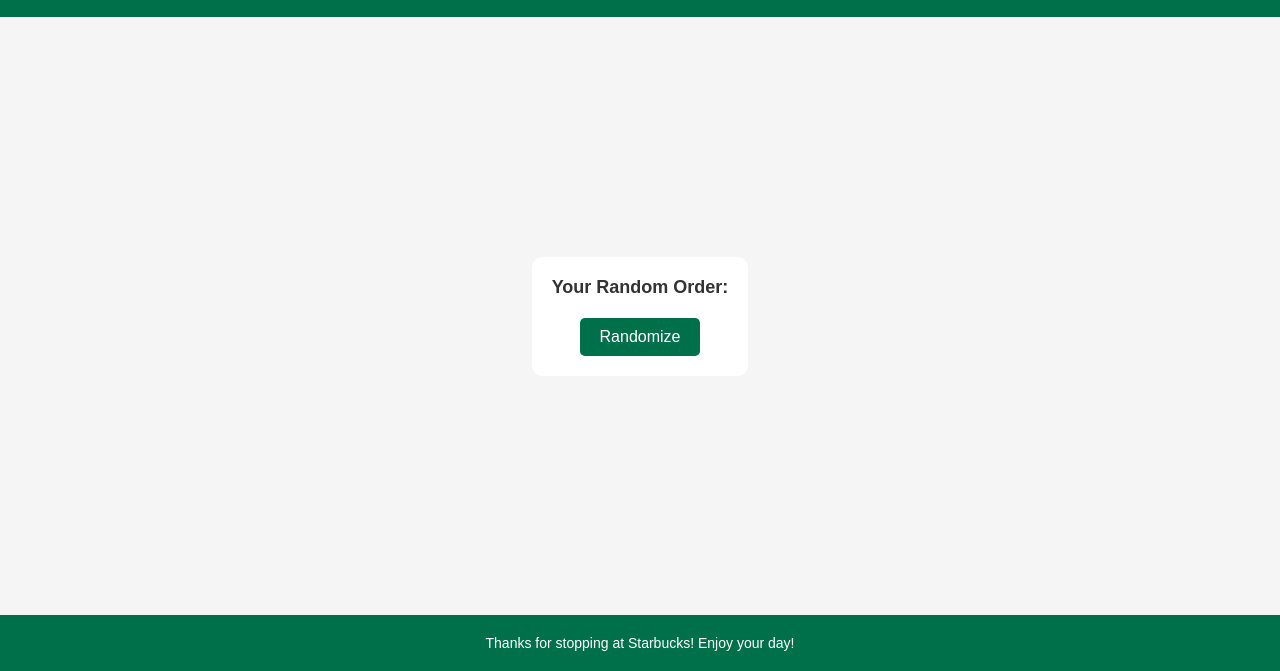
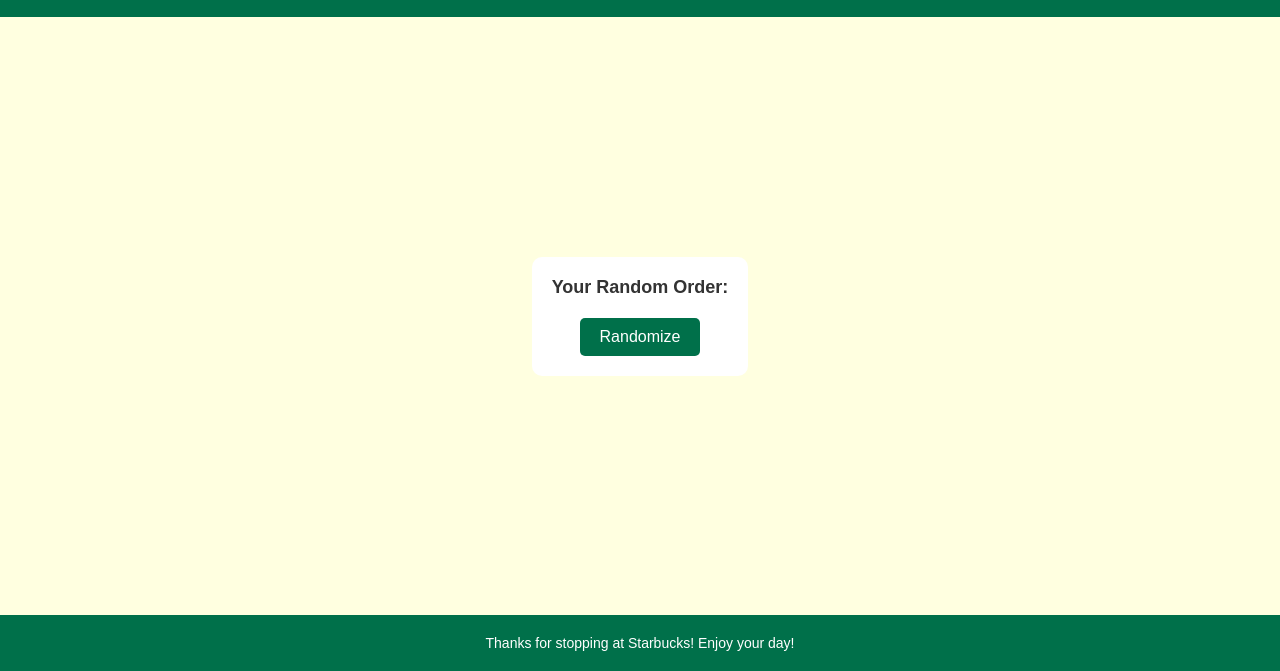
Before and after one commit to BlueTechDev/starbucks, a plain HTML site: page index.html in a window 1280 px wide. Shown: the part 129-800 px from the top of the page. Drawn offline with Linux system fonts and the light colour scheme.

Commit message:
UI | UX improvements

```diff
--- a/styles.css
+++ b/styles.css
@@ -6,7 +6,7 @@
 
 body {
   font-family: Arial, sans-serif;
-  background-color: #f5f5f5;
+  background-color: #ffffe0;
   color: #333;
   display: flex;
   flex-direction: column;
```
